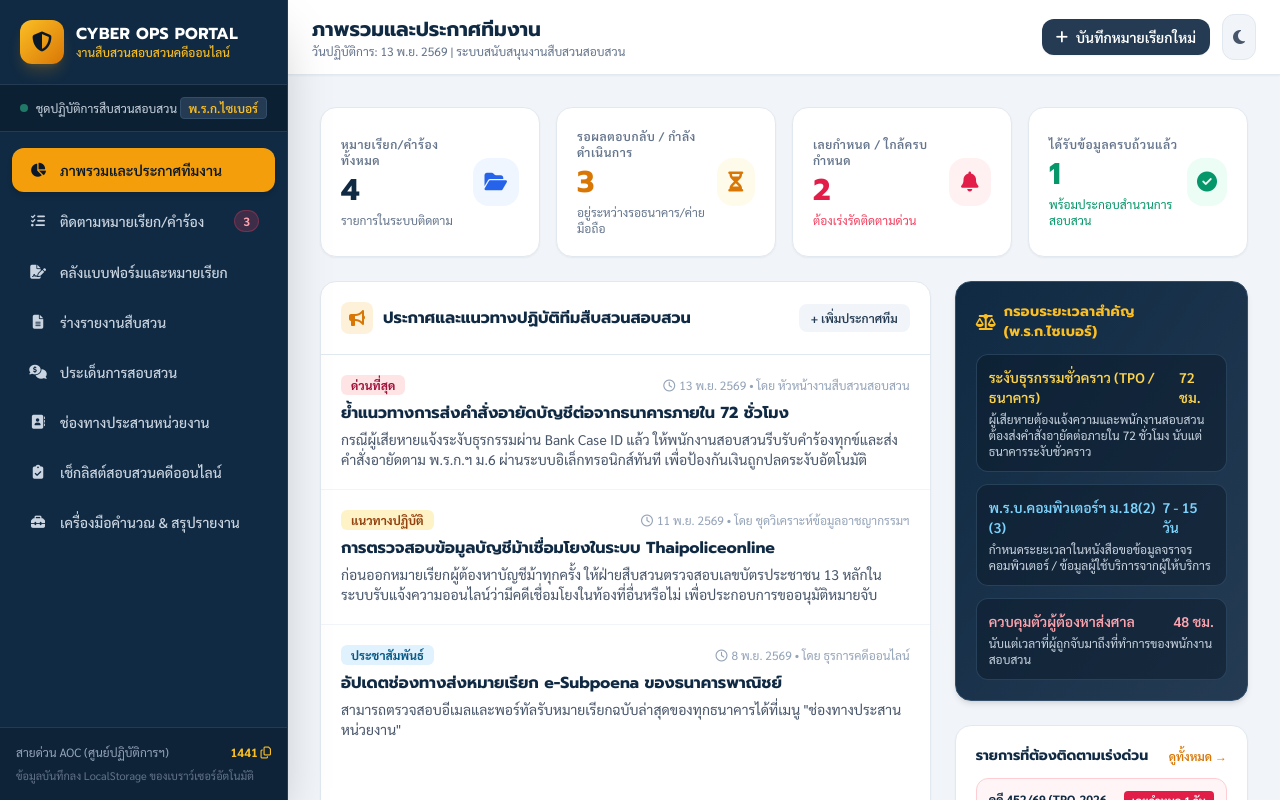
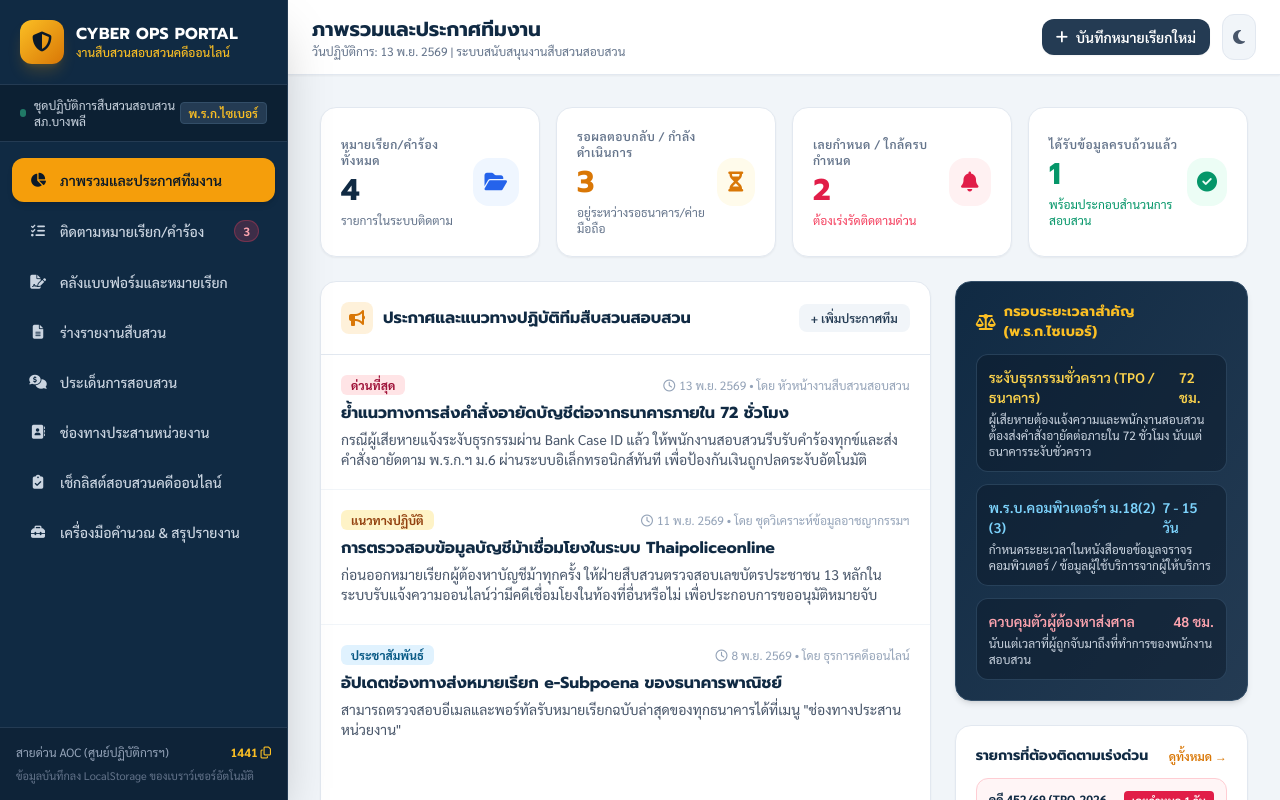
Before and after one commit to ReeceJames94/cyber-investigation-Bangphli, a plain HTML site: page index.html in a window 1280 px wide. Drawn offline with nearby package versions, Linux system fonts and the light colour scheme.

Commit message:
Update index.html

```diff
--- a/index.html
+++ b/index.html
@@ -103,7 +103,7 @@
             <div class="px-5 py-3 bg-navy-950/60 border-b border-navy-800 flex items-center justify-between text-xs">
                 <div class="flex items-center gap-2">
                     <span class="w-2 h-2 rounded-full bg-emerald-400 animate-pulse"></span>
-                    <span class="text-slate-300">ชุดปฏิบัติการสืบสวนสอบสวน</span>
+                    <span class="text-slate-300">ชุดปฏิบัติการสืบสวนสอบสวนสภ.บางพลี</span>
                 </div>
                 <span class="px-2 py-0.5 rounded bg-navy-800 text-amber-400 font-semibold border border-navy-700">พ.ร.ก.ไซเบอร์</span>
             </div>
```
